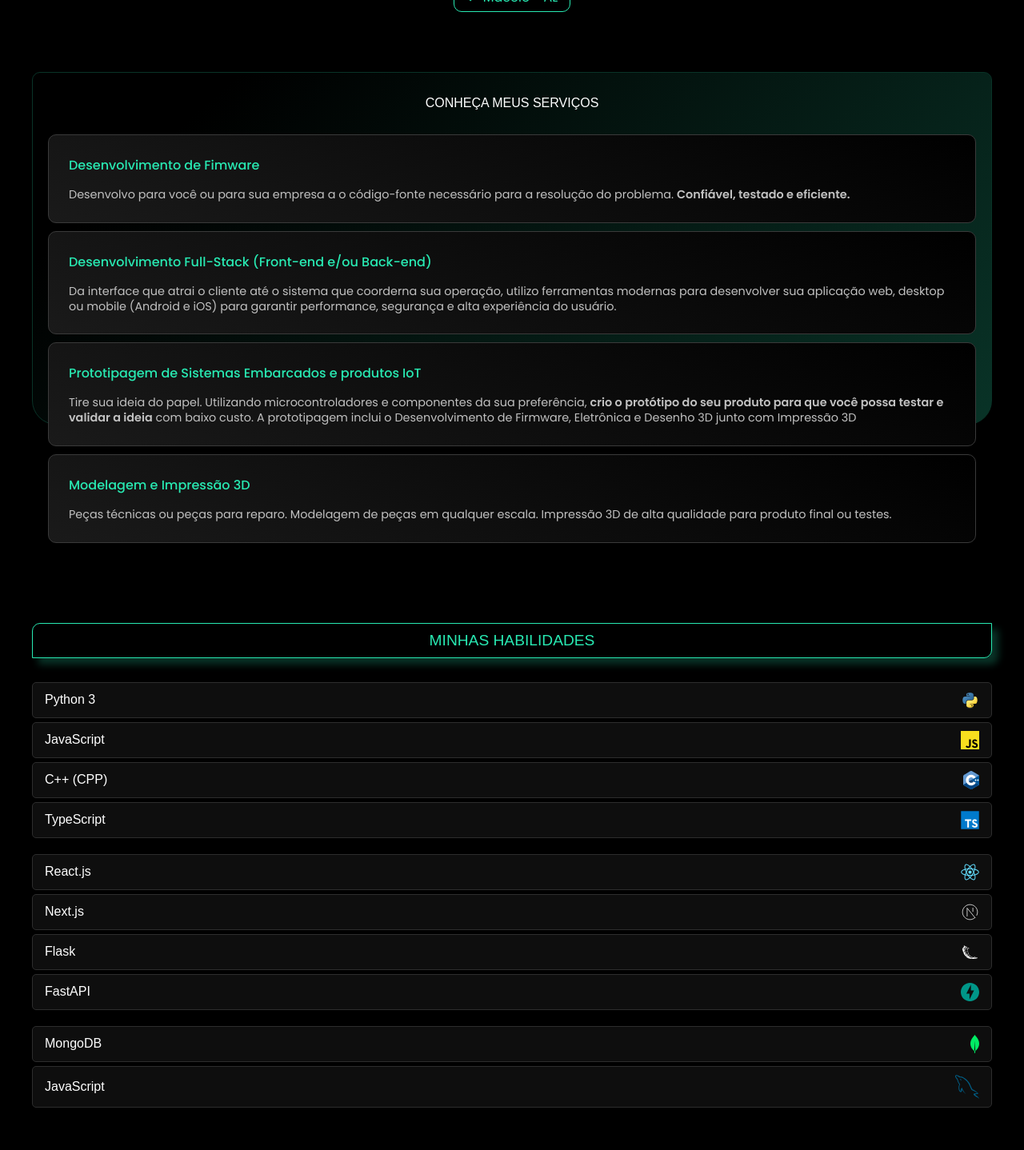
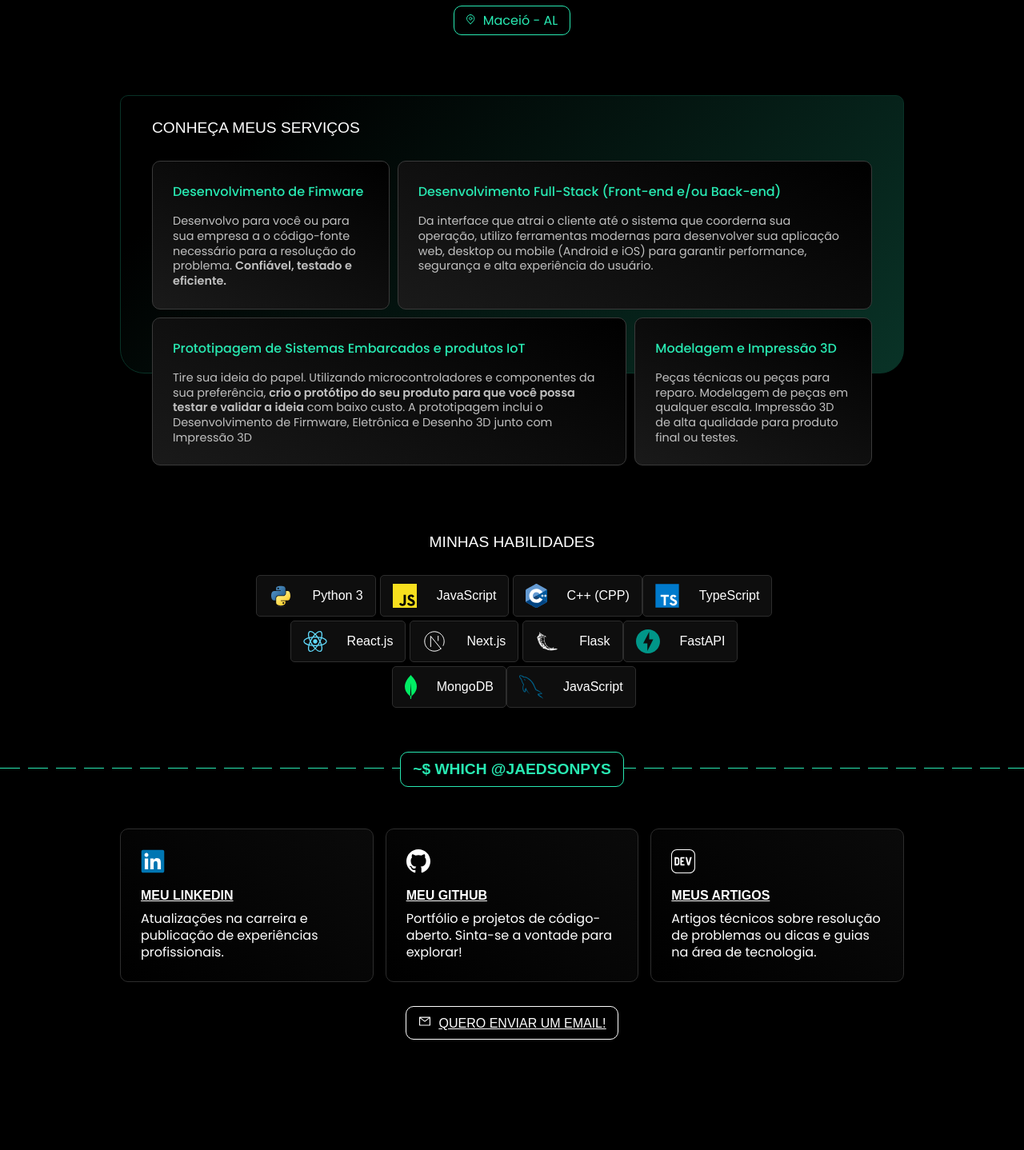
Before and after one commit to jaedsonpys/jaedson.dev.br, a React (Vite) app: page / in a window 1280 px wide. Shown: the part 260-1698 px from the top of the page at 80% size. After the commit the page ends 1660 px from the top, so only its background shows below. Built offline with nearby package versions, Linux system fonts and the light colour scheme; a web font is replaced by a local one.

Commit message:
feat: adapt page for desktop screen

```diff
--- a/src/App.jsx
+++ b/src/App.jsx
@@ -23,6 +23,7 @@ export default function LandingPage() {
         </header>
         <div className={styles.backgroundDetail}></div>
         <ul>
+          <div className={styles.firstGroup}>
             <li>
               <h3>Desenvolvimento de Fimware</h3>
               <p>Desenvolvo para você ou para sua empresa a o código-fonte necessário para a resolução do problema. <b>Confiável, testado e eficiente.</b></p>
@@ -31,6 +32,8 @@ export default function LandingPage() {
               <h3>Desenvolvimento Full-Stack (Front-end e/ou Back-end)</h3>
               <p>Da interface que atrai o cliente até o sistema que coorderna sua operação, utilizo ferramentas modernas para desenvolver sua aplicação web, desktop ou mobile (Android e iOS) para garantir performance, segurança e alta experiência do usuário.</p>
             </li>
+          </div>
+          <div className={styles.secondGroup}>
             <li>
               <h3>Prototipagem de Sistemas Embarcados e produtos IoT</h3>
               <p>Tire sua ideia do papel. Utilizando microcontroladores e componentes da sua preferência, <b>crio o protótipo do seu produto para que você possa testar e validar a ideia</b> com baixo custo. A prototipagem inclui o Desenvolvimento de Firmware, Eletrônica e Desenho 3D junto com Impressão 3D</p>
@@ -39,6 +42,7 @@ export default function LandingPage() {
               <h3>Modelagem e Impressão 3D</h3>
               <p>Peças técnicas ou peças para reparo. Modelagem de peças em qualquer escala. Impressão 3D de alta qualidade para produto final ou testes.</p>
             </li>
+          </div>
         </ul>
       </section>
       <section className={styles.mySkillsList}>
--- a/src/landing.module.css
+++ b/src/landing.module.css
@@ -4,6 +4,18 @@
 
 .main {
     padding: 100px var(--side-padding);
+}
+
+@media (min-width: 1100px) {
+    :root {
+        --side-padding: 100px
+    }
+}
+
+@media (min-width: 1250px) {
+    :root {
+        --side-padding: 150px
+    }
 }
 
 .aboutMeSection {
@@ -67,6 +79,17 @@
     }
 }
 
+@media (min-width: 700px) {
+    .aboutMeSection h1 {
+        font-size: 3em;
+    }
+}
+
+@media (min-width: 900px) {
+    .aboutMeSection h1 {
+        font-size: 4em;
+    }
+}
 
 .locationCard {
     font-family: 'Poppins', Arial, Helvetica, sans-serif;
@@ -126,12 +149,45 @@
     list-style: none;
     padding: 0px 20px;
 
+    position: relative;
+    z-index: 2;
+}
+
+.servicesSection ul .firstGroup {
     display: grid;
     grid-template-rows: 1fr;
     row-gap: 10px;
+    margin-bottom: 10px;
+}
 
-    position: relative;
-    z-index: 2;
+.servicesSection ul .secondGroup {
+    display: grid;
+    grid-template-rows: 1fr;
+    row-gap: 10px;
+}
+
+@media (min-width: 900px) {
+    .servicesSection ul {
+        padding: 0px 40px;
+    }
+
+    .servicesSection ul .firstGroup {
+        grid-template-rows: none;
+        grid-template-columns: 1fr 2fr;
+        column-gap: 10px;
+    }
+
+    .servicesSection ul .secondGroup {
+        grid-template-rows: none;
+        grid-template-columns: 2fr 1fr;
+        column-gap: 10px;
+    }
+
+    .servicesSection header h2 {
+        text-align: start;
+        margin-left: 40px;
+        font-size: 1.2em;
+    }
 }
 
 .servicesSection ul li {
@@ -161,7 +217,7 @@
 
 
 .mySkillsList {
-    margin-top: 100px;
+    margin-top: 75px;
 }
 
 .mySkillsList header {
@@ -205,8 +261,55 @@
     margin-bottom: 5px;
 }
 
-.mySkillsList .skillsGroup {
-    margin-bottom: 20px;
+@media (min-width: 800px) {
+    .mySkillsList header {
+        border: none;
+        box-shadow: none;
+    }
+
+    .mySkillsList header h2 {
+        color: white;
+        font-size: 1.2em;
+    }
+
+    .mySkillsList ul {
+        width: max-content;
+        margin: auto;
+        margin-top: 20px;
+    }
+
+    .skillsGroup {
+        display: flex;
+        justify-content: center;
+    }
+
+    .mySkillsList .skillsGroup {
+        margin-bottom: 5px;
+    }
+
+    .mySkillsList ul li {
+        width: max-content;
+        flex-direction: row-reverse;
+    }
+
+    .mySkillsList ul li span {
+        margin-left: 15px;
+    }
+
+    .mySkillsList ul li:not(:last-child) {
+        margin-bottom: 0;
+        margin-left: 5px;
+    }
+}
+
+@media (min-width: 1000px) {
+    .mySkillsList ul li span {
+        margin-left: 25px;
+    }
+
+    .mySkillsList ul li img {
+        height: 30px;
+    }
 }
 
 /* Find me Section */
@@ -261,6 +364,31 @@
     row-gap: 10px;
 }
 
+@media (min-width: 800px) {
+    .findmeSection nav {
+        margin-top: 75px;
+    }
+
+    .findmeSection nav ul {
+        grid-template-rows: none;
+        grid-template-columns: 1fr 1fr 1fr;
+        column-gap: 5px;
+    }
+}
+
+@media (min-width: 900px) {
+    .findmeSection nav ul {
+        column-gap: 15px;
+        max-width: max-content;
+        margin: auto;
+        margin-bottom: 30px;
+    }
+
+    .findmeSection nav ul li {
+        max-width: 320px;
+    }
+}
+
 .findmeSection nav ul li a {
     text-decoration: none;
     color: white;
```
Also changed, not shown: public/mysql.svg. Lines whose indentation alone changed are shown as unchanged.
